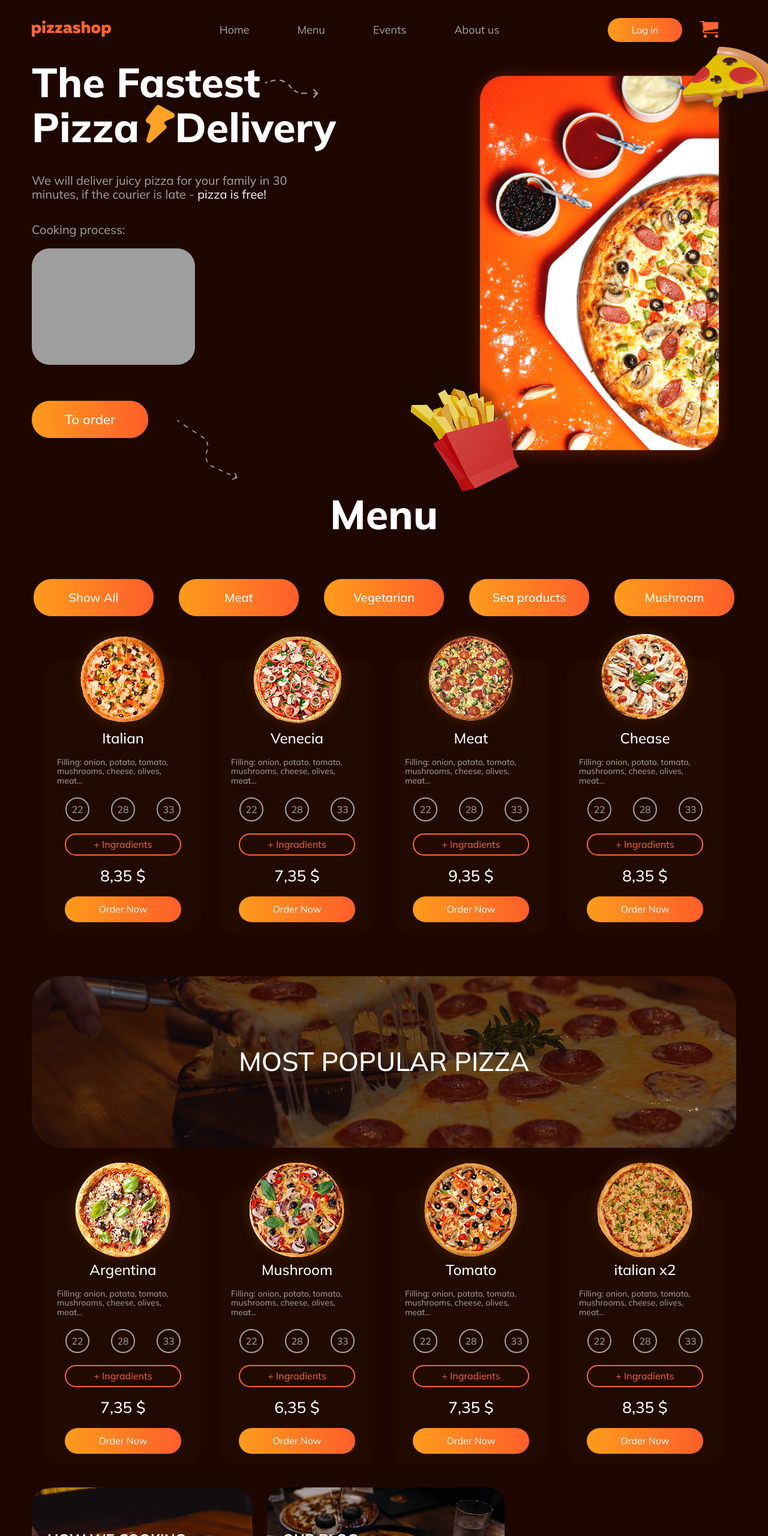
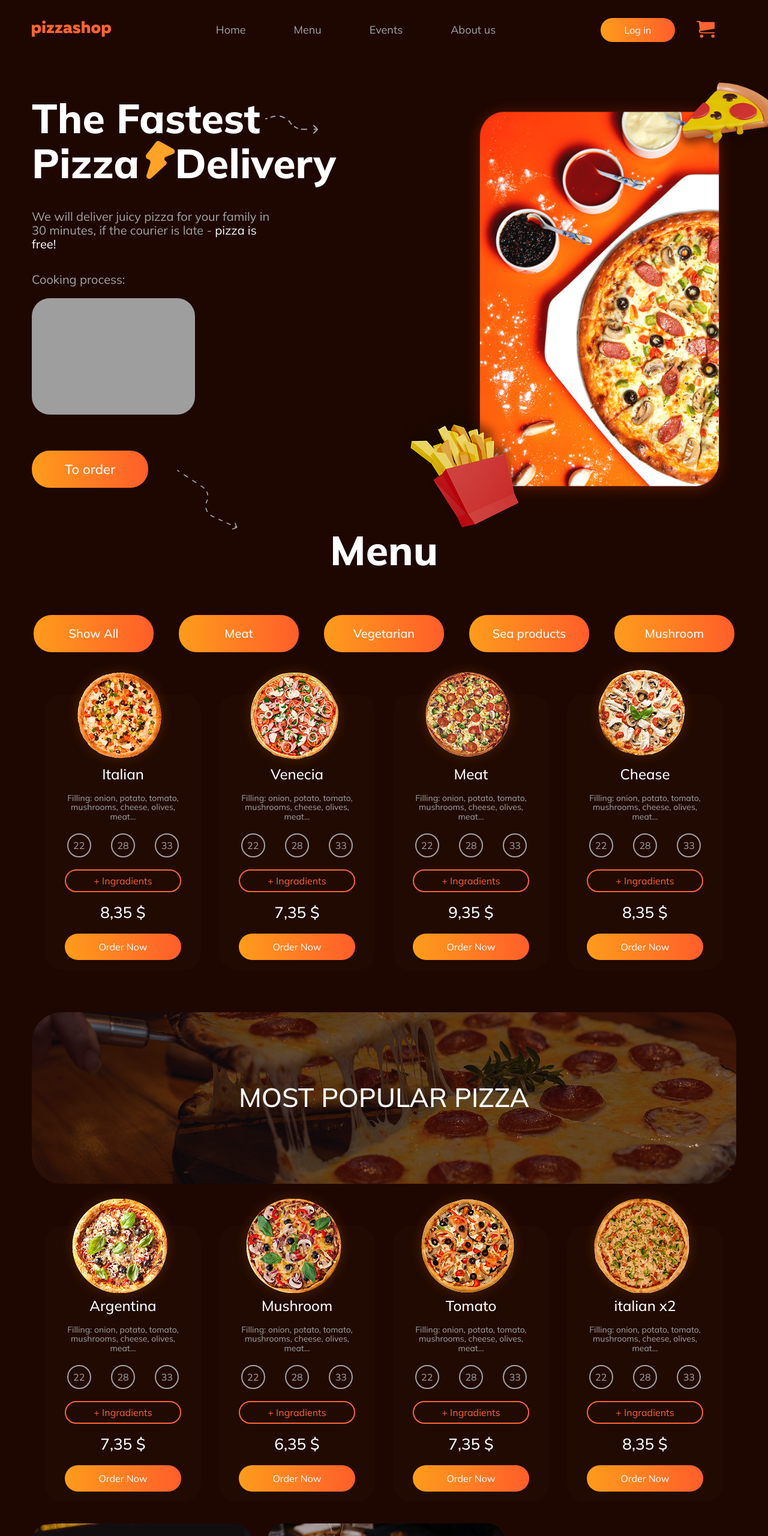
Before and after one commit to eugeneskryaga/Front-end_Final, a plain HTML site: page index.html in a window 1280 px wide. Shown: the top 2560 px of the page at 60% size. Drawn offline with nearby package versions, Linux system fonts and the light colour scheme; grey boxes are pictures that could not be loaded.

Commit message:
work on mistakes

```diff
--- a/index.html
+++ b/index.html
@@ -84,14 +84,15 @@
             <button class="button header_ico_list_button">Log in</button>
           </li>
           <li class="header_ico_list_item">
-            <a href="#"
-              ><svg
+            <button class="cart_button">
+              <svg
                 width="30"
                 height="30"
                 class="header__icon"
               >
-                <use href="./ico/sprite.svg#icon-cart"></use></svg
-            ></a>
+                <use href="./ico/sprite.svg#icon-cart"></use>
+              </svg>
+            </button>
           </li>
           <li>
             <button
@@ -101,7 +102,7 @@
               <svg
                 width="30"
                 height="30"
-                class="header__icon_burger"
+                class="header__icon header__icon_burger"
               >
                 <use href="./ico/sprite.svg#icon-burger_menu"></use>
               </svg>
@@ -198,10 +199,8 @@
             </div>
             <div class="hero_slogan">
               <p class="hero_article_text">
-                We will deliver juicy pizza for your family in 30
-              </p>
-              <p class="hero_article_text">
-                minutes, if the courier is late -
+                We will deliver juicy pizza for your family in 30 minutes, if
+                the courier is late -
                 <span class="white_text">pizza is free!</span>
               </p>
             </div>
@@ -316,7 +315,7 @@
                   alt="pizza_italian"
                   class="menu_pizza_image"
                 />
-                <strong class="menu_pizza_name">Italian</strong>
+                <h3 class="menu_pizza_name">Italian</h3>
                 <p class="menu_pizza_desc">
                   Filling: onion, potato, tomato, mushrooms, cheese, olives,
                   meat...
@@ -351,7 +350,7 @@
                   alt="pizza_venecia"
                   class="menu_pizza_image"
                 />
-                <strong class="menu_pizza_name">Venecia</strong>
+                <h3 class="menu_pizza_name">Venecia</h3>
                 <p class="menu_pizza_desc">
                   Filling: onion, potato, tomato, mushrooms, cheese, olives,
                   meat...
@@ -386,7 +385,7 @@
                   alt="pizza_meat"
                   class="menu_pizza_image"
                 />
-                <strong class="menu_pizza_name">Meat</strong>
+                <h3 class="menu_pizza_name">Meat</h3>
                 <p class="menu_pizza_desc">
                   Filling: onion, potato, tomato, mushrooms, cheese, olives,
                   meat...
@@ -421,7 +420,7 @@
                   alt="pizza_chease"
                   class="menu_pizza_image"
                 />
-                <strong class="menu_pizza_name">Chease</strong>
+                <h3 class="menu_pizza_name">Chease</h3>
                 <p class="menu_pizza_desc">
                   Filling: onion, potato, tomato, mushrooms, cheese, olives,
                   meat...
@@ -464,7 +463,7 @@
                   alt="pizza_argentina"
                   class="menu_pizza_image"
                 />
-                <strong class="menu_pizza_name">Argentina</strong>
+                <h3 class="menu_pizza_name">Argentina</h3>
                 <p class="menu_pizza_desc">
                   Filling: onion, potato, tomato, mushrooms, cheese, olives,
                   meat...
@@ -502,7 +501,7 @@
                   alt="pizza_mushroom"
                   class="menu_pizza_image"
                 />
-                <strong class="menu_pizza_name">Mushroom</strong>
+                <h3 class="menu_pizza_name">Mushroom</h3>
                 <p class="menu_pizza_desc">
                   Filling: onion, potato, tomato, mushrooms, cheese, olives,
                   meat...
@@ -537,7 +536,7 @@
                   alt="pizza_tomato"
                   class="menu_pizza_image"
                 />
-                <strong class="menu_pizza_name">Tomato</strong>
+                <h3 class="menu_pizza_name">Tomato</h3>
                 <p class="menu_pizza_desc">
                   Filling: onion, potato, tomato, mushrooms, cheese, olives,
                   meat...
@@ -575,7 +574,7 @@
                   alt="pizza_atalian x2"
                   class="menu_pizza_image"
                 />
-                <strong class="menu_pizza_name">italian x2</strong>
+                <h3 class="menu_pizza_name">italian x2</h3>
                 <p class="menu_pizza_desc">
                   Filling: onion, potato, tomato, mushrooms, cheese, olives,
                   meat...
--- a/sass/components/_button.scss
+++ b/sass/components/_button.scss
@@ -18,9 +18,10 @@
     height: 40px;
 }
 
-.burger_button {
+.burger_button, .cart_button {
     background-color: rgb(30, 7, 1);
     border: none;
+    cursor: pointer;
 }
 
 .to_order_button {
@@ -55,6 +56,7 @@
     color: #FF6432;
     background: rgb(33, 10, 1);
     transition: scale 500ms ease-in-out;
+    margin-bottom: 20px;
 }
 
 .menu_pizza_order_button {
@@ -88,6 +90,7 @@
         width: 118px;
         height: 28px;
         font-size: 10px;
+        margin-bottom: 12px;
     }
 
     .menu_pizza_size_button {
--- a/sass/layouts/_header.scss
+++ b/sass/layouts/_header.scss
@@ -18,6 +18,7 @@
                 line-height: 1.1;
                 text-decoration: none;
                 transition: color 250ms ease-in-out;
+                padding: 40px 0;
             }
         }
     }
@@ -47,12 +48,13 @@
     &_list{
         display: flex;
         flex-direction: column;
-        gap: 30px;
+        gap: 40px;
 
         &_item__link {
             color: #A3A3A3;
             text-decoration: none;
             transition: color 250ms ease-in-out;
+            padding: 20px 0;
         }
     }
 
@@ -79,7 +81,7 @@
         }
 
         &_flex {
-            gap: 60px;
+            gap: 50px;
         }
 
         &_ico_list {
--- a/sass/layouts/_hero.scss
+++ b/sass/layouts/_hero.scss
@@ -1,4 +1,6 @@
 .hero {
+    padding-top: 60px;
+
     &_flex {
         display: flex;
         justify-content: space-between;
@@ -37,6 +39,7 @@
     }
 
     &_slogan {
+        width: 410px;
         margin-bottom: 36px;
     }
 
@@ -87,9 +90,15 @@ iframe {
 
 @media (max-width: 767px) {
     .hero {
+        padding-top: 40px;
+
         &_flex {
             flex-direction: column;
             gap: 20px;
+        }
+
+        &_slogan {
+            width: 100%;
         }
 
         &_article {
@@ -157,6 +166,8 @@ iframe {
 
 @media (min-width:768px) and (max-width: 1254px) {
     .hero {
+        padding-top: 0;
+
         &_title{
             &_text{
                 font-size: 56px;
--- a/sass/layouts/_menu.scss
+++ b/sass/layouts/_menu.scss
@@ -44,10 +44,7 @@
 
         &_card {
             position: relative;
-            display: flex;
-            flex-direction: column;
-            align-items: center;
-            gap: 20px;
+            text-align: center;
             width: 260px;
             height: 460px;
             background-color: rgb(33, 10, 1);
@@ -64,23 +61,27 @@
             font-size: 24px;
             font-weight: 500;
             line-height: 1.1;
+            margin-bottom: 20px;
         }
 
         &_desc {
             font-size: 14px;
             line-height: 1.1;
             color: #A3A3A3;
+            margin-bottom: 20px;
         }
 
         &_size {
             display: flex;
-            gap: 36px;
+            justify-content: space-around;
+            margin-bottom: 20px;
         }
 
         &_price {
             font-size: 26px;
             font-weight: 500;
             line-height: 1.1;
+            margin-bottom: 20px;
         }
     }
 }
@@ -125,23 +126,28 @@
             &_image {
                 width: 96px;
                 height: 96px;
-                top: -50px
+                top: -50px;
+                left: 20%;
             }
 
             &_desc {
                 font-size: 10px;
+                margin-bottom: 12px;
             }
 
             &_name {
                 font-size: 16px;
+                margin-bottom: 12px;
             }
 
             &_size {
                 gap: 20px;
+                margin-bottom: 12px;
             }
 
             &_price {
                 font-size: 16px;
+                margin-bottom: 12px;
             }
         }
     }
```
Also changed, not shown: css/main.css, css/main.min.css, 2 other files.
